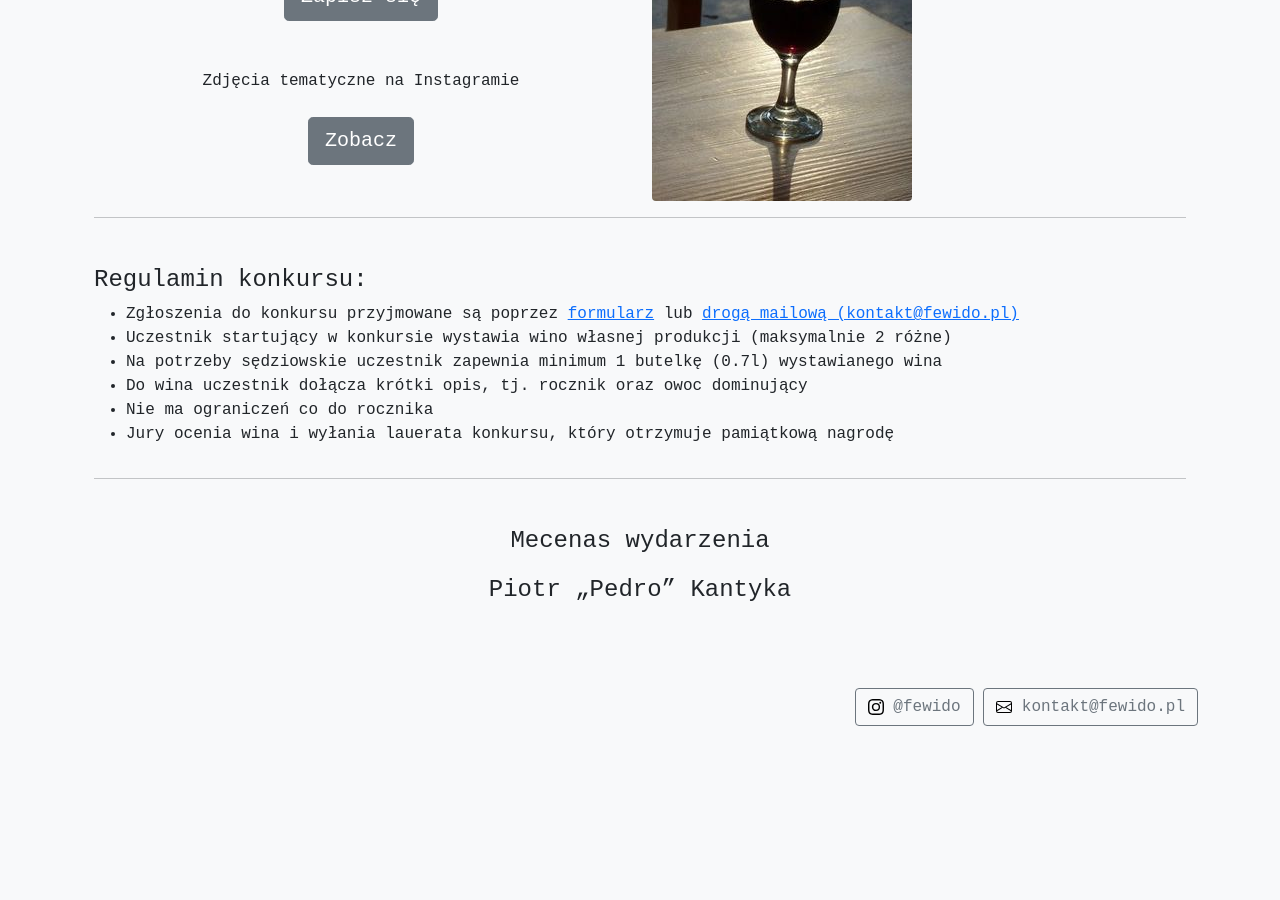
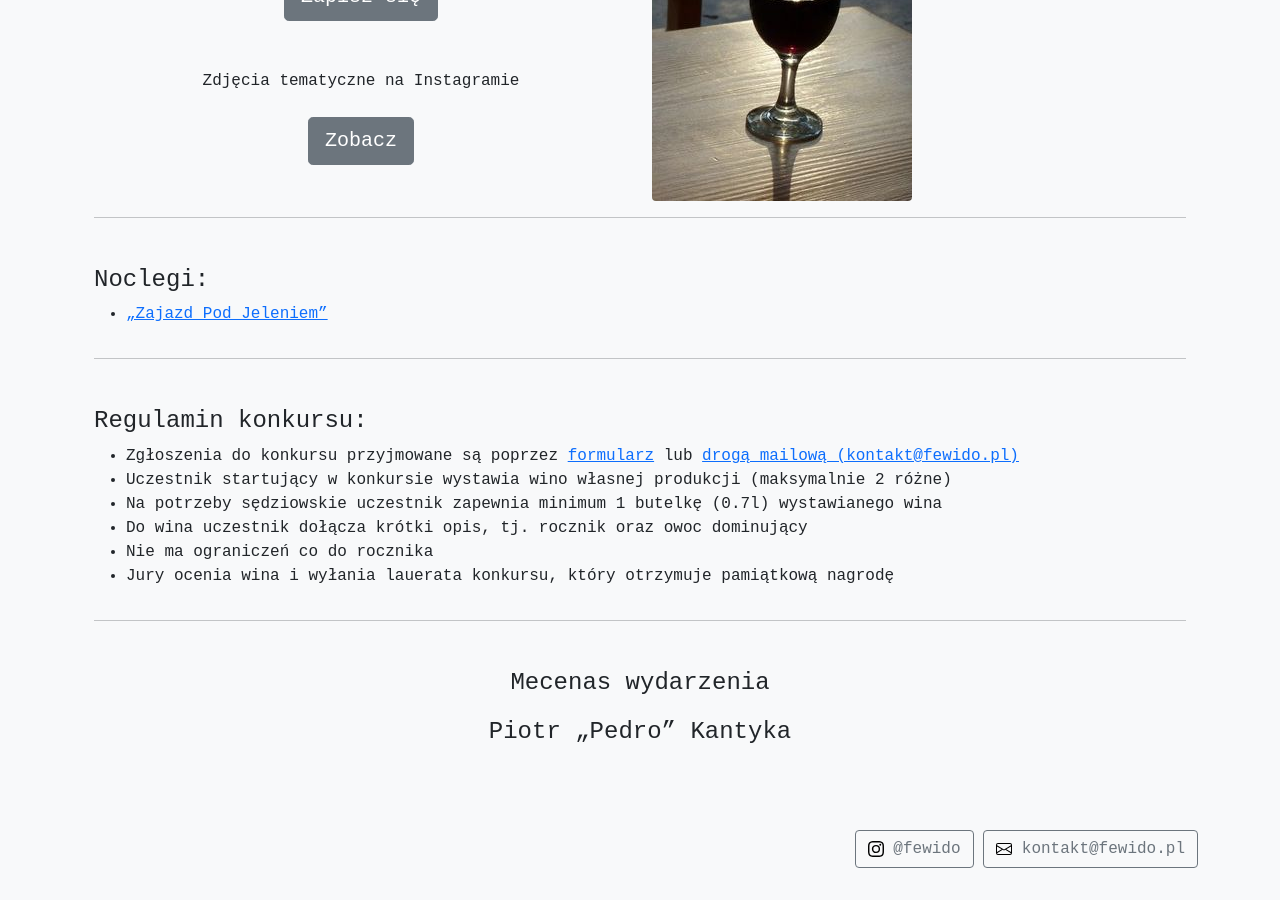
Before and after one commit to morgoth/fewido, a Jekyll site: the page built from index.html, in a window 1280 px wide and 900 px high, scrolled down 1088 px. Built offline with Jekyll 4.4.1, drawn with Linux system fonts in a browser that asks for light colours; some web fonts are replaced; before the commit the page ends 1846 px from its top, so only the background shows below that.

Commit message:
Add sleeping info

```diff
--- a/index.html
+++ b/index.html
@@ -55,6 +55,15 @@ layout: default
   <hr>
   <div class="row mt-5">
     <div class="col mx-auto">
+      <h4 id="regulamin">Noclegi:</h4>
+      <ul>
+        <li><a href="https://zajazdpodjeleniem.pl/wypoczynek-i-noclegi/">&bdquo;Zajazd Pod Jeleniem&rdquo;</a></li>
+      </ul>
+    </div>
+  </div>
+  <hr>
+  <div class="row mt-5">
+    <div class="col mx-auto">
       <h4 id="regulamin">Regulamin konkursu:</h4>
       <ul>
         <li>Zgłoszenia do konkursu przyjmowane są poprzez <a href="https://2022.fewido.pl">formularz</a> lub <a href="mailto:kontakt@fewido.pl">drogą mailową (kontakt@fewido.pl)</a></li>
```
Also changed, not shown: Gemfile.lock.
